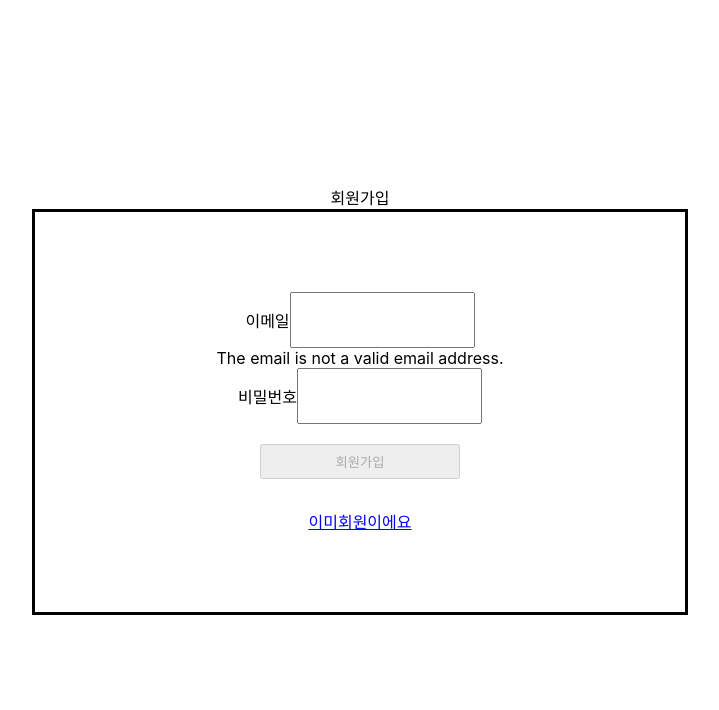
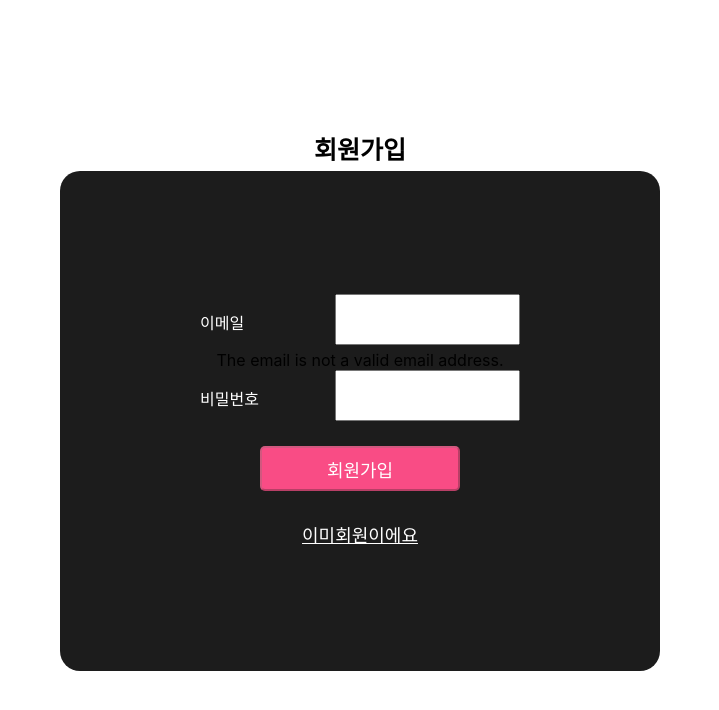
Before and after one commit to mongzii/wanted-pre-onboarding-frontend, a React (Create React App) app: page /signup in a window 1280 px wide. Shown: the top 710 px of the page, without its empty margins (280-999 px from the left). Built offline with nearby package versions, Linux system fonts and the light colour scheme.

Commit message:
design: css 다듬음

```diff
--- a/src/Page/Home.js
+++ b/src/Page/Home.js
@@ -1,17 +1,82 @@
 import styled from "styled-components";
 import { useNavigate } from "react-router-dom";
 
-const Container = styled.div`
+const Body = styled.div`
+  /* border: 10px solid black; */
+  /* background-color: #1c1c1c; */
+  display: flex;
+  flex-direction: column;
+  justify-content: center;
+  align-items: center;
+  height: 100vh;
+`;
+const Container1 = styled.p`
+  /* color: #ffffff; */
   color: blue;
+  font-weight: 600;
+  font-size: 25px;
+`;
+const Container2 = styled.div`
+  /* border: 10px solid blue; */
+  background-color: #1c1c1c;
+  border-radius: 20px;
+  /* color: blue; */
+  width: 600px;
+  height: 600px;
+  display: flex;
+  flex-direction: column;
+  justify-content: center;
+  align-items: center;
+  gap: 30px;
+
+  > button {
+    width: 280px;
+    height: 5rem;
+    font-size: 18px;
+    /* color: #ffffff;
+    border-radius: 10px;
+    background-color: #504e54;
+    font-size: 18px; */
+    background-image: linear-gradient(
+      to right,
+      #ff6e7f 0%,
+      #bfe9ff 51%,
+      #ff6e7f 100%
+    );
+    margin: 10px;
+    padding: 15px 45px;
+    text-align: center;
+    text-transform: uppercase;
+    transition: 0.7s;
+    background-size: 200% auto;
+    color: #ffffff;
+    box-shadow: 0 0 15px #eee;
+    border-radius: 10px;
+    display: block;
+  }
+  > button:hover {
+    /* background-color: #a06ef2;
+    cursor: pointer; */
+    background-position: right center; /* change the direction of the change here */
+    color: #fff;
+    text-decoration: none;
+    cursor: pointer;
+  }
 `;
 
 function Home() {
   const navigate = useNavigate();
   return (
     <div>
-      <Container>홈입니다</Container>
-      <button onClick={() => navigate("/todo")}>투두리스트</button>
-      <button onClick={() => navigate("/signin")}>로그인하러가기</button>
+      <Body>
+        <Container1>
+          <p>하루를 관리하세요</p>
+        </Container1>
+        <Container2>
+          <button onClick={() => navigate("/todo")}>투두리스트확인하기</button>
+          <button onClick={() => navigate("/signin")}>로그인하러가기</button>
+        </Container2>
+      </Body>
     </div>
   );
 }
--- a/src/Page/Login.js
+++ b/src/Page/Login.js
@@ -4,17 +4,26 @@ import { useNavigate } from "react-router-dom";
 import styled from "styled-components";
 
 const Body = styled.div`
-  //border: 3px solid black;
+  /* border: 3px solid black; */
   display: flex;
   flex-direction: column;
   justify-content: center;
   align-items: center;
   height: 100vh;
 `;
+const TitlePart = styled.div`
+  /* color: blue; */
+  font-size: 25px;
+  font-weight: 600;
+  margin-bottom: 5px;
+`;
 const Container = styled.div`
-  border: 3px solid black;
-  width: 650px;
-  height: 400px;
+  /* border: 8px solid black; */
+  background-color: #1c1c1c;
+  border-radius: 20px;
+  /* color: red; */
+  width: 600px;
+  height: 500px;
   display: flex;
   flex-direction: column;
   justify-content: center;
@@ -40,24 +49,42 @@ const BoxStyle = styled.div`
   }
 `;
 const LoginBtn = styled.button`
-  /* border: 1px solid blue; */
+  /* border: 5px solid blue; */
   margin-top: 20px;
   width: 200px;
-  height: 35px;
-  font-weight: 500;
+  height: 45px;
+  font-weight: 550;
+  color: #ffffff;
+  background-color: #f94c85;
+  border-radius: 5px;
   cursor: pointer;
+  font-size: 18px;
+  :hover {
+    background-color: #f94c85;
+    opacity: 0.65;
+  }
 `;
 const SignConnect = styled.div`
   margin-top: 30px;
   cursor: pointer;
   font-weight: 500;
   text-decoration: underline;
-  color: blue;
+  color: #ffffff;
+  font-size: 18px;
 `;
 
 const Ddd = styled.div`
   display: flex;
   flex-direction: row;
+  > p {
+    width: 130px;
+    color: #ffffff;
+    margin-right: 5px;
+  }
+  > input {
+    /* border: 5px solid red; */
+    margin-bottom: 5px;
+  }
 `;
 const Fff = styled.div`
   display: flex;
@@ -125,7 +152,7 @@ function Login() {
   return (
     <>
       <Body>
-        <div>로그인</div>
+        <TitlePart>로그인</TitlePart>
         <Container>
           <BoxStyle>
             <Ddd>
--- a/src/Page/SignUp.js
+++ b/src/Page/SignUp.js
@@ -11,10 +11,19 @@ const Body = styled.div`
   align-items: center;
   height: 100vh;
 `;
+const TitlePart = styled.div`
+  /* color: blue; */
+  font-size: 25px;
+  font-weight: 600;
+  margin-bottom: 5px;
+`;
 const Container = styled.div`
-  border: 3px solid black;
-  width: 650px;
-  height: 400px;
+  //border: 8px solid black;
+  background-color: #1c1c1c;
+  border-radius: 20px;
+  /* color: red; */
+  width: 600px;
+  height: 500px;
   display: flex;
   flex-direction: column;
   justify-content: center;
@@ -40,20 +49,38 @@ const LoginBtn = styled.button`
   /* border: 1px solid blue; */
   margin-top: 20px;
   width: 200px;
-  height: 35px;
-  font-weight: 500;
+  height: 45px;
+  font-weight: 550;
+  color: #ffffff;
+  background-color: #f94c85;
+  border-radius: 5px;
   cursor: pointer;
+  font-size: 18px;
+  :hover {
+    background-color: #f94c85;
+    opacity: 0.65;
+  }
 `;
 const SignConnect = styled.div`
   margin-top: 30px;
   cursor: pointer;
   font-weight: 500;
   text-decoration: underline;
-  color: blue;
+  color: #ffffff;
+  font-size: 18px;
 `;
 const Ddd = styled.div`
   display: flex;
   flex-direction: row;
+  > p {
+    width: 130px;
+    color: #ffffff;
+    margin-right: 5px;
+  }
+  > input {
+    /* border: 5px solid red; */
+    margin-bottom: 5px;
+  }
 `;
 const Fff = styled.div`
   display: flex;
@@ -115,7 +142,7 @@ function Signup() {
   return (
     <>
       <Body>
-        <div>회원가입</div>
+        <TitlePart>회원가입</TitlePart>
         <Container>
           <BoxStyle>
             <Ddd>
--- a/src/Page/Todo.js
+++ b/src/Page/Todo.js
@@ -5,7 +5,7 @@ import TodoList from "../Todo/TodoList";
 import { useNavigate } from "react-router-dom";
 
 const Body = styled.div`
-  border: 10px solid black;
+  /* border: 10px solid black; */
   display: flex;
   flex-direction: row;
   justify-content: center;
@@ -13,30 +13,46 @@ const Body = styled.div`
   height: 100vh;
 `;
 const Container = styled.div`
-  border: 10px solid blue;
+  border: 10px solid #1c1c1c;
   /* color: blue; */
+  border-radius: 20px;
   width: 600px;
   height: 600px;
 `;
 const TitlePart = styled.div`
-  border: 3px solid red;
+  /* border: 3px solid red; */
+  background-color: #1c1c1c;
   display: flex;
   flex-direction: column;
   justify-content: center;
   align-items: center;
 
   > p {
-    font-size: 30px;
+    font-size: 35px;
     font-weight: 500;
+    color: #ffffff;
   }
 `;
 const InsertPart = styled.div`
   display: flex;
   flex-direction: row;
   padding-bottom: 10px;
+  flex-grow: 1;
+  > button {
+    background-color: #f94c85;
+    color: #ffffff;
+    width: 60px;
+    height: 30px;
+    margin-left: 5px;
+    :hover {
+      background-color: #f94c85;
+      opacity: 0.65;
+      cursor: pointer;
+    }
+  }
 `;
 const BodyPart = styled.div`
-  border: 3px solid green;
+  /* border: 3px solid green; */
   display: flex;
   flex-direction: column;
   justify-content: center;
@@ -44,6 +60,7 @@ const BodyPart = styled.div`
   padding-top: 20px;
   padding-bottom: 20px;
   padding-left: 50px;
+  /* font-size: 20px; */
 `;
 // const ListStyle = styled.li`
 //   list-style: none;
--- a/src/Todo/TodoItem.js
+++ b/src/Todo/TodoItem.js
@@ -1,11 +1,18 @@
 import { useState } from "react";
 import axios from "axios";
+import styled from "styled-components";
 
 // import { BiCheckboxChecked, BiCheckbox } from "react-icons/bi";
 
 // const ListStyle = styled.li`
 //   list-style: none;
 // `;
+const TodoFont = styled.span`
+  color: #1c1c1c;
+  font-size: 20px;
+  margin-left: 10px;
+  margin-right: 10px;
+`;
 
 function TodoItem({ todo, setTodo }) {
   const [editMode, setEditMode] = useState(false);
@@ -66,6 +73,7 @@ function TodoItem({ todo, setTodo }) {
           {/* {checkMode ? <BiCheckboxChecked /> : <BiCheckbox />} */}
         </label>
         {/* {console.log(checkMode)} */}
+
         {editMode ? (
           <>
             <input
@@ -84,7 +92,8 @@ function TodoItem({ todo, setTodo }) {
           </>
         ) : (
           <>
-            <span>{todo.todo}</span>
+            <TodoFont>{todo.todo}</TodoFont>
+
             <button
               data-testid="modify-button"
               onClick={() => setEditMode(true)}
```
